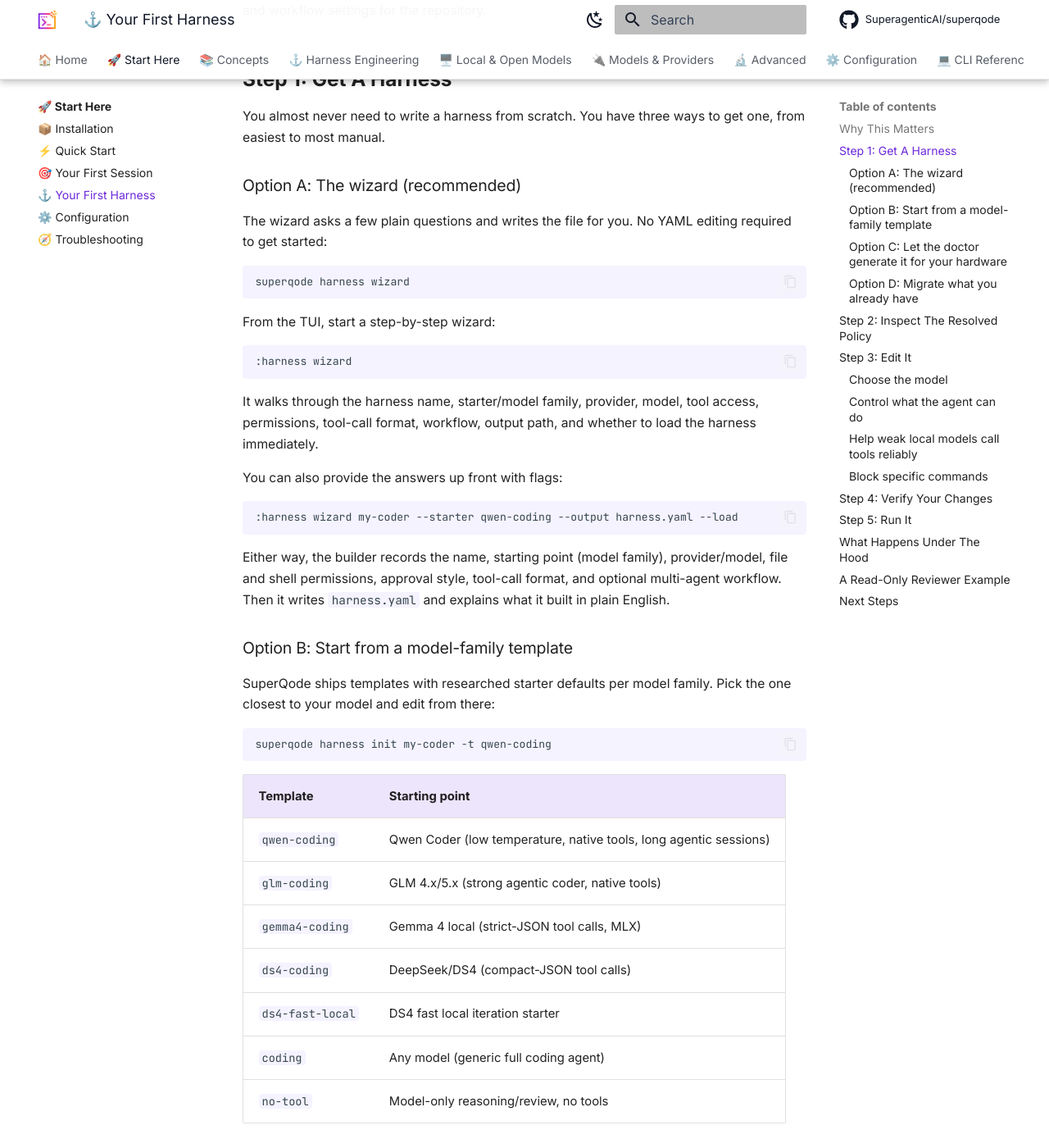
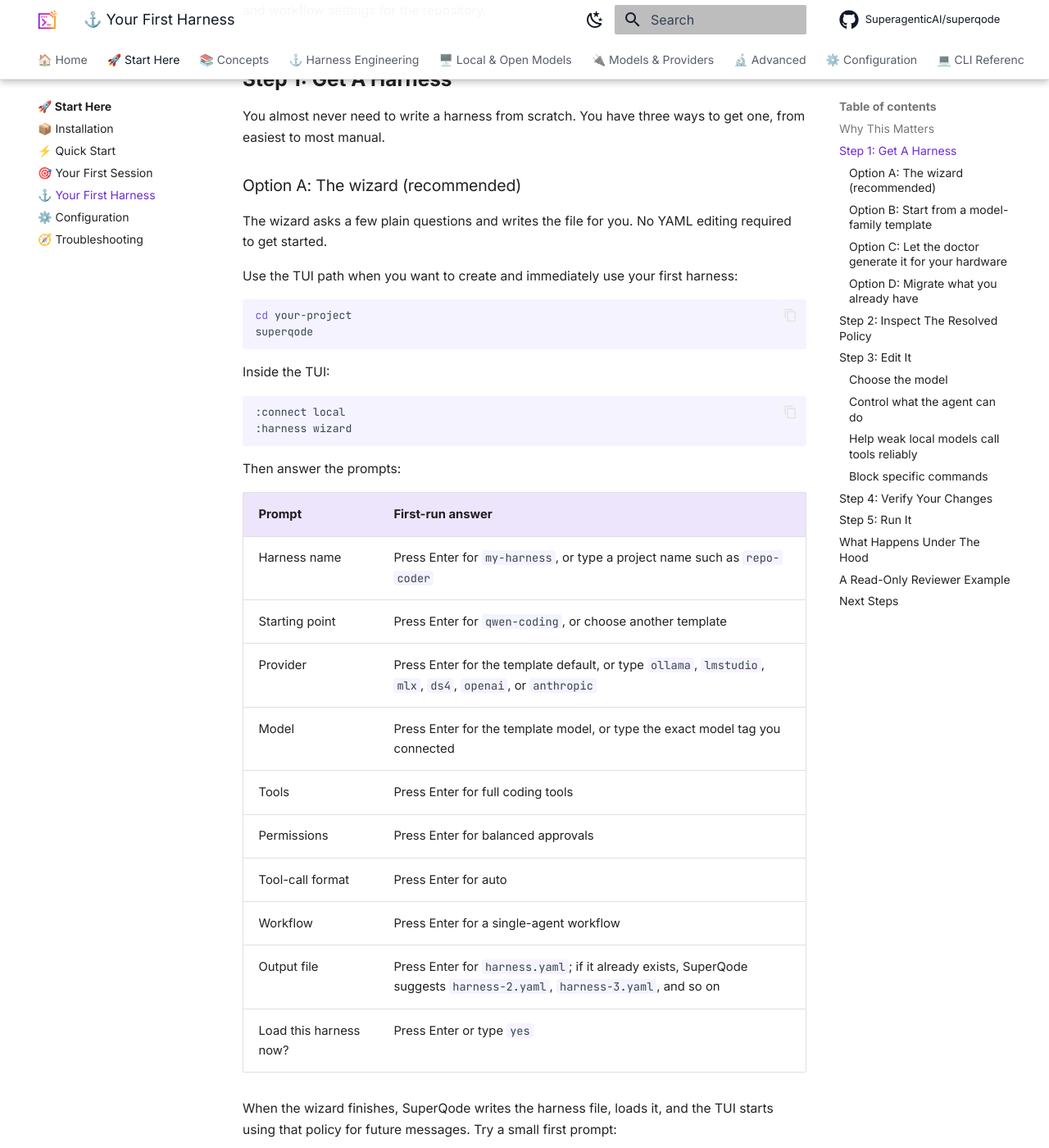
Before and after one commit to SuperagenticAI/superqode, an MkDocs documentation site: the page built from docs/getting-started/bring-your-own-harness.md, in a window 1280 px wide and 1400 px high, scrolled down 1038 px. Shown: the whole window at 82% size. Built offline with MkDocs 1.6.1 and Material for MkDocs 9.7.7, drawn with Linux system fonts in a browser that asks for light colours; comment, search, counter and statistics services are not loaded; some of the changed text lies outside the part shown.

Commit message:
Docs on Buildig  Harness

````diff
--- a/docs/getting-started/bring-your-own-harness.md
+++ b/docs/getting-started/bring-your-own-harness.md
@@ -25,19 +25,55 @@
 
 ### Option A: The wizard (recommended)
 
-The wizard asks a few plain questions and writes the file for you. No YAML editing required to get started:
+The wizard asks a few plain questions and writes the file for you. No YAML editing required to get started.
+
+Use the TUI path when you want to create and immediately use your first harness:
+
+```bash
+cd your-project
+superqode
+```
+
+Inside the TUI:
+
+```text
+:connect local
+:harness wizard
+```
+
+Then answer the prompts:
+
+| Prompt | First-run answer |
+| --- | --- |
+| Harness name | Press Enter for `my-harness`, or type a project name such as `repo-coder` |
+| Starting point | Press Enter for `qwen-coding`, or choose another template |
+| Provider | Press Enter for the template default, or type `ollama`, `lmstudio`, `mlx`, `ds4`, `openai`, or `anthropic` |
+| Model | Press Enter for the template model, or type the exact model tag you connected |
+| Tools | Press Enter for full coding tools |
+| Permissions | Press Enter for balanced approvals |
+| Tool-call format | Press Enter for auto |
+| Workflow | Press Enter for a single-agent workflow |
+| Output file | Press Enter for `harness.yaml`; if it already exists, SuperQode suggests `harness-2.yaml`, `harness-3.yaml`, and so on |
+| Load this harness now? | Press Enter or type `yes` |
+
+When the wizard finishes, SuperQode writes the harness file, loads it, and the TUI starts using that policy for future messages. Try a small first prompt:
+
+```text
+Read README.md and summarize this project.
+```
+
+Check what is loaded anytime:
+
+```text
+:harness status
+:harness doctor
+```
+
+Use the CLI path when you want the same builder outside the TUI:
 
 ```bash
 superqode harness wizard
 ```
-
-From the TUI, start a step-by-step wizard:
-
-```text
-:harness wizard
-```
-
-It walks through the harness name, starter/model family, provider, model, tool access, permissions, tool-call format, workflow, output path, and whether to load the harness immediately.
 
 You can also provide the answers up front with flags:
 
@@ -46,6 +82,14 @@
 ```
 
 Either way, the builder records the name, starting point (model family), provider/model, file and shell permissions, approval style, tool-call format, and optional multi-agent workflow. Then it writes `harness.yaml` and explains what it built in plain English.
+
+For a first CLI run after the wizard:
+
+```bash
+superqode harness explain --spec harness.yaml
+superqode harness doctor --spec harness.yaml
+superqode harness run --spec harness.yaml --prompt "Read README.md and summarize this project."
+```
 
 ### Option B: Start from a model-family template
 
--- a/pyproject.toml
+++ b/pyproject.toml
@@ -1,6 +1,6 @@
 [project]
 name = "superqode"
-version = "0.2.2"
+version = "0.2.3"
 description = "SuperQode: harness engineering framework for coding agents, optimized for local and open models"
 readme = "README.md"
 license = "Apache-2.0"
--- a/src/superqode/__init__.py
+++ b/src/superqode/__init__.py
@@ -30,4 +30,4 @@
     "sidebar",
 ]
 
-__version__ = "0.2.2"
+__version__ = "0.2.3"
````
Also changed, not shown: CHANGELOG.md (+6 -3 lines), README.md (+21 -2 lines), 5 other files.
